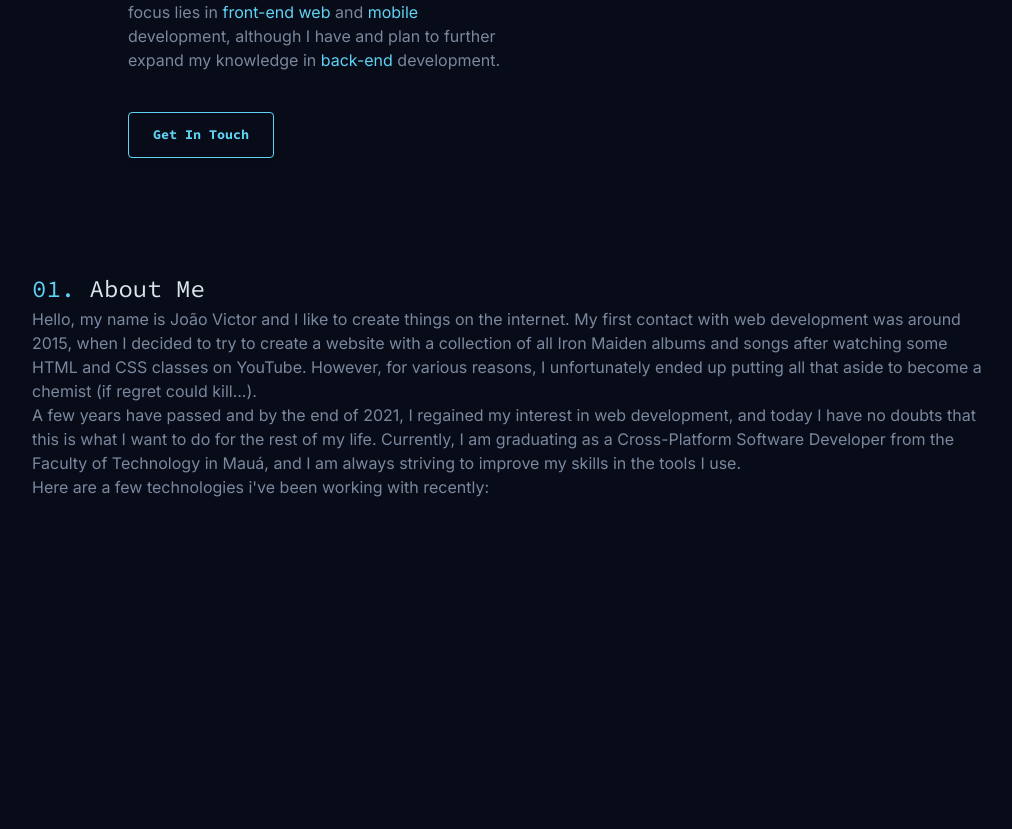
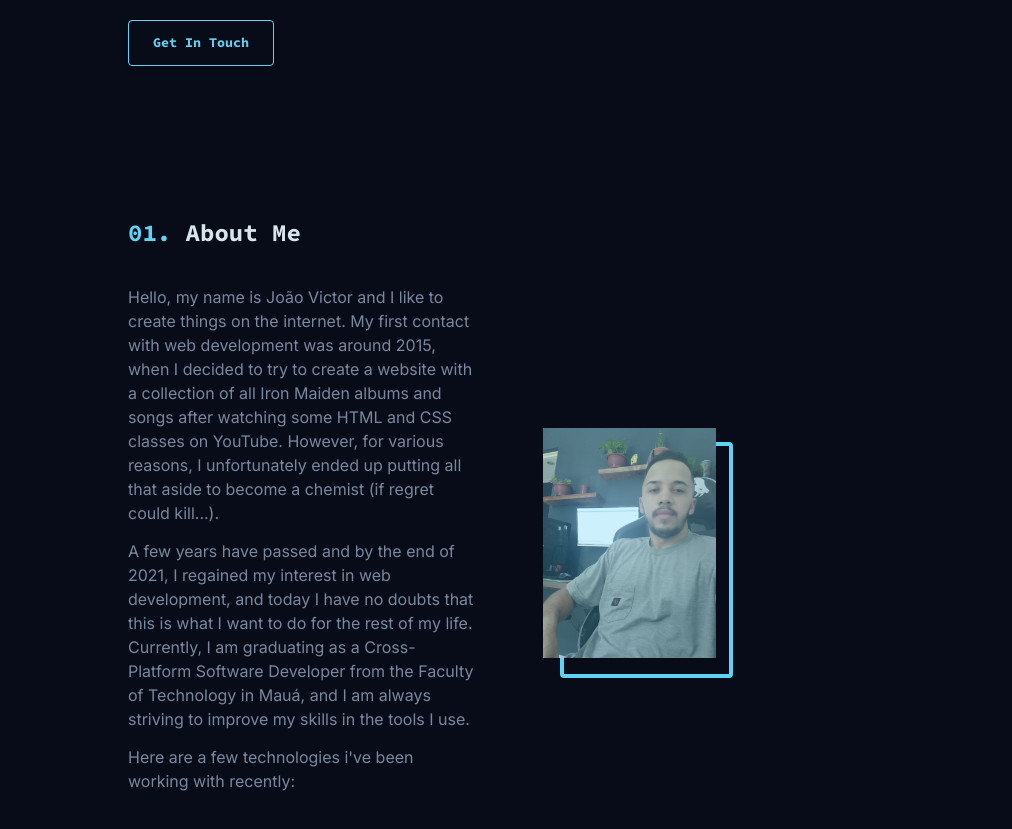
Before and after one commit to JvFern4ndes/MyPersonalWebsite, a React (Vite) app in the folder fe/: page / in a window 1280 px wide. Shown: the part 629-1458 px from the top of the page, without its empty margins (128-1140 px from the left). Before the commit the page ends 1128 px from the top, so only its background shows below. Built offline with nearby package versions, Linux system fonts and the light colour scheme.

Commit message:
feat: create image styles

```diff
--- a/fe/src/Pages/About/index.jsx
+++ b/fe/src/Pages/About/index.jsx
@@ -1,7 +1,10 @@
 /* eslint-disable max-len */
 import ColorSourceCodeProTexts from '../../components/ColorSourceCodeProTexts';
+import MyPhoto from '../../assets/images/MyPhoto.png';
 import {
-  Container, Content, Text, Title,
+  Border,
+  ColorLayer,
+  Container, Content, Photo, Text, TextAndImage, Texts, Title,
 } from './styles';
 
 export default function About() {
@@ -13,6 +16,8 @@ export default function About() {
           {' '}
           About Me
         </Title>
+        <TextAndImage>
+          <Texts>
             <Text>
               Hello, my name is João Victor and I like to create things on the internet. My first contact with web development was around 2015, when I decided to try to create a website with a collection of all Iron Maiden albums and songs after watching some HTML and CSS classes on YouTube. However, for various reasons, I unfortunately ended up putting all that aside to become a chemist (if regret could kill...).
             </Text>
@@ -22,6 +27,13 @@ export default function About() {
             <Text>
               Here are a few technologies i&apos;ve been working with recently:
             </Text>
+          </Texts>
+          <Photo>
+            <img src={MyPhoto} alt="I on my computer" />
+            <ColorLayer />
+            <Border />
+          </Photo>
+        </TextAndImage>
       </Content>
     </Container>
   );
--- a/fe/src/Pages/About/styles.jsx
+++ b/fe/src/Pages/About/styles.jsx
@@ -8,15 +8,76 @@ export const Container = styled.div`
 `;
 
 export const Content = styled.div`
+  height: 100vh;
+  margin-left: 10%;
   display: flex;
+  justify-content: center;
   flex-direction: column;
 `;
 
 export const Title = styled.div`
   font-family: 'Source Code Pro', sans-serif;
   font-size: 24px;
+  font-weight: bold;
+  margin-bottom: 4%;
+`;
+
+export const TextAndImage = styled.div`
+  display: flex;
+  align-items: center;
+`;
+
+export const Texts = styled.div`
+  width: 40%;
+  display: flex;
+  flex-direction: column;
+  justify-content: center;
+  margin-right: 8%;
 `;
 
 export const Text = styled.div`
   color: ${({ theme }) => theme.secondaryColor};
+  margin-bottom: 4%;
 `;
+
+export const Photo = styled.div`
+  position: relative;
+  display: inline-block;
+  width: 20%;
+  transition: transform 0.5s ease-in-out;
+
+  img {
+    max-width: 100%;
+  }
+
+  :hover {
+    transform: scale(1.2);
+  }
+`;
+
+export const ColorLayer = styled.div`
+  position: absolute;
+  top: 0;
+  left: 0;
+  width: 100%;
+  max-width: 100%;
+  height: calc(100% - 6px);
+  background-color: #5ed3f3;
+  opacity: 0.3;
+  transition: opacity 0.5s ease-in-out;
+
+  :hover {
+    opacity: 0;
+  }
+`;
+
+export const Border = styled.div`
+  position: absolute;
+  top: 6%;
+  left: 10%;
+  width: 100%;
+  height: 100%;
+  border: 4px solid ${({ theme }) => theme.tertiaryColor};
+  border-radius: 4px;
+  z-index: -1;
+`;
--- a/fe/src/Pages/Start/styles.jsx
+++ b/fe/src/Pages/Start/styles.jsx
@@ -9,7 +9,7 @@ export const Container = styled.div`
 
 export const Content = styled.div`
   width: 100%;
-  height: 100vh;
+  height: 80vh;
   margin-left: 10%;
   display: flex;
   flex-direction: column;
@@ -25,7 +25,7 @@ export const Name = styled.div`
   font-size: 64px;
   font-weight: bold;
   color: ${({ theme }) => theme.color};
-  margin-top: 16px;
+  margin-top: 1%;
   cursor: pointer;
 `;
 
@@ -33,12 +33,12 @@ export const SecondText = styled.div`
   font-size: 64px;
   font-weight: 600;
   color: ${({ theme }) => theme.secondaryColor};
-  margin-bottom: 16px;
+  margin-bottom: 1%;
 `;
 
 export const ThirdText = styled.div`
   width: 100%;
   max-width: 40%;
   color: ${({ theme }) => theme.secondaryColor};
-  margin-bottom: 40px;
+  margin-bottom: 3%;
 `;
```
Also changed, not shown: fe/src/assets/images/MyPhoto.png (added). Lines whose indentation alone changed are shown as unchanged.
